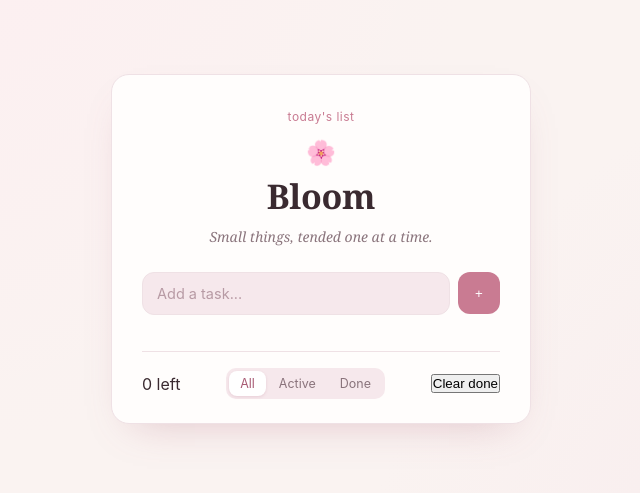
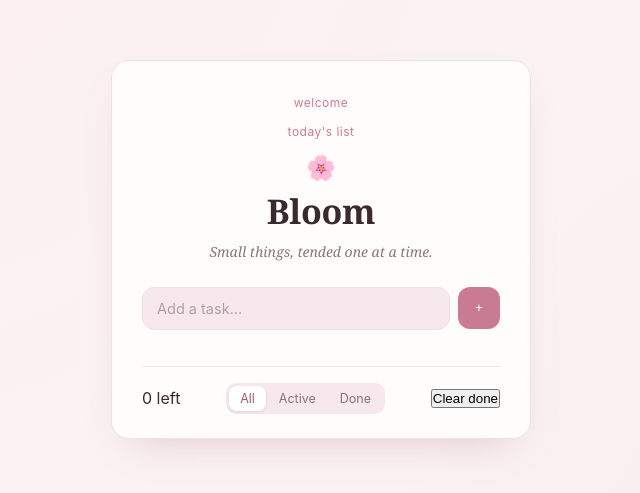
Before and after one commit to Ammara-khann/DevOps, a website: page todo-app/frontend/index.html in a window 1280 px wide. Shown: the part 151-644 px from the top of the page, without its empty margins (319-959 px from the left). Drawn offline with Linux system fonts and the light colour scheme; no server answers.

Commit message:
Add welcome header

```diff
--- a/todo-app/frontend/index.html
+++ b/todo-app/frontend/index.html
@@ -9,6 +9,7 @@
 <body>
   <div class="card">
     <div class="card__header">
+      <p class="eyebrow">welcome</p>
       <p class="eyebrow">today's list</p>
       <div class="logo">🌸</div>
       <h1>Bloom</h1>
```
